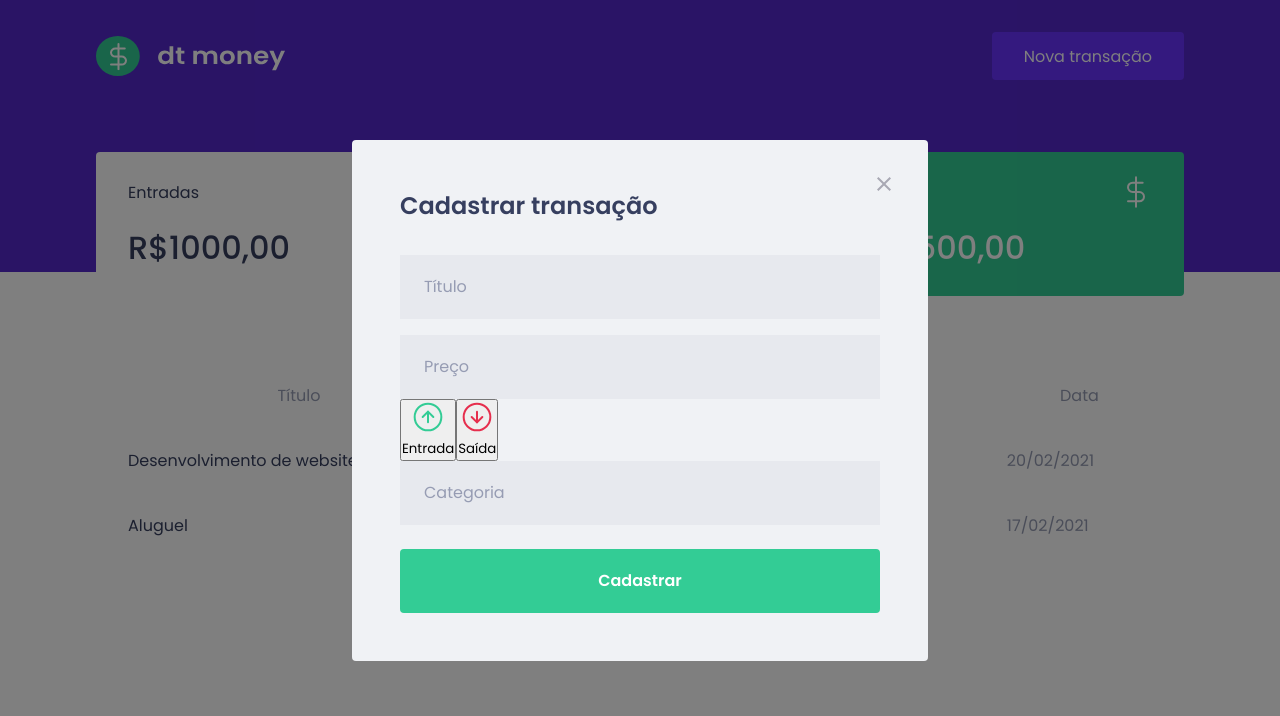
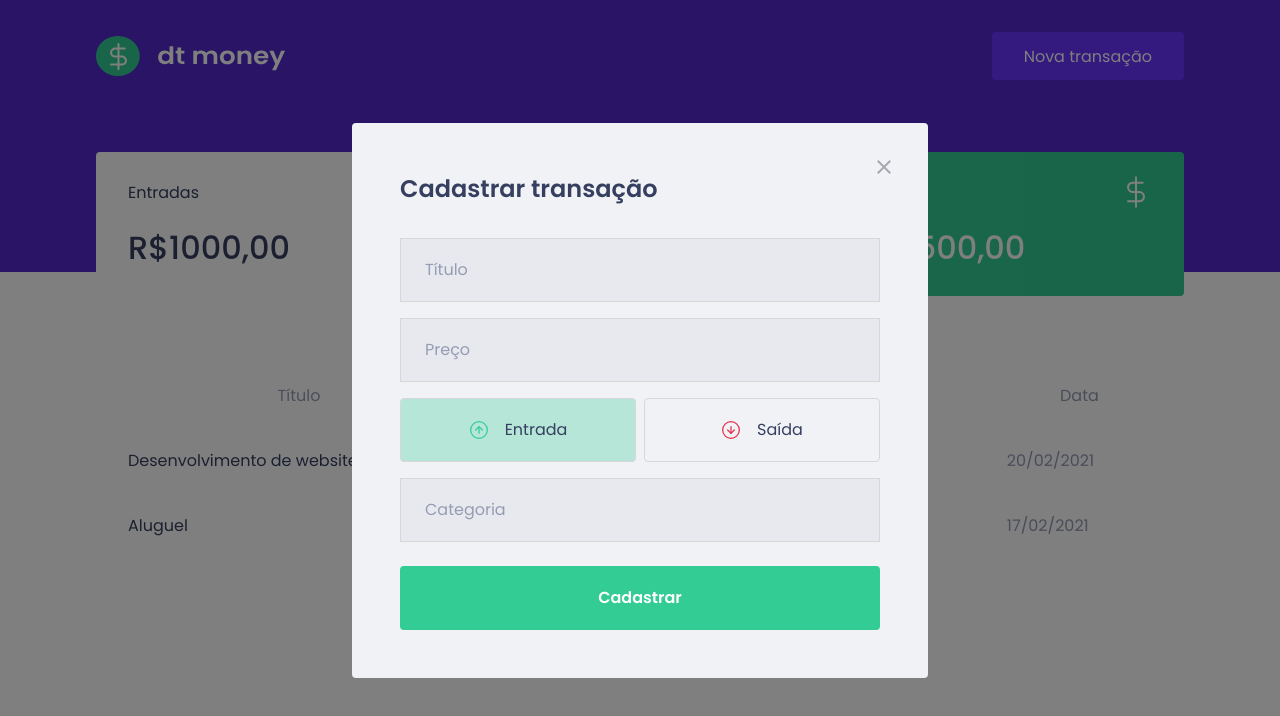
Before and after one commit to Joaovictormartin/ReactJS-Projeto-Financas, a React (Create React App) app: page / in a window 1280 px wide. Both pictures are taken after a click on the button "Nova transação". Shown: the top 716 px of the page. Built offline with nearby package versions, Linux system fonts and the light colour scheme; no server answers; what miragejs would draw is missing.

Commit message:
Alterando os buttons do MOdal

```diff
--- a/src/components/NewTransactionModal/index.tsx
+++ b/src/components/NewTransactionModal/index.tsx
@@ -5,7 +5,7 @@ import entradasImg from "../../assets/svg/entradas.svg";
 import saidasImg from "../../assets/svg/saidas.svg";
 import fecharImg from "../../assets/svg/fechar.svg";
 
-import { Container } from "./styles";
+import { Container, TransactionsTypeContainer, RadioBox } from "./styles";
 
 Modal.setAppElement("#root");
 
@@ -22,6 +22,7 @@ export function NewTransactionModal({
   const [name, setName] = useState("");
   const [price, setPrice] = useState("");
   const [category, setCategory] = useState("");
+  const [type, setType] = useState("deposit");
 
   return (
     <Modal
@@ -54,15 +55,27 @@ export function NewTransactionModal({
           onChange={(e) => setPrice(e.target.value)}
         />
 
-        <button type="button">
-          <img src={entradasImg} alt="Entrada" />
-          <p>Entrada</p>
-        </button>
+        <TransactionsTypeContainer>
+          <RadioBox
+            type="button"
+            onClick={() => { setType('deposit') }}
+            isActive={type === 'deposit'}
+            activeColor="green"
+          >
+            <img src={entradasImg} alt="Entrada" />
+            <span>Entrada</span>
+          </RadioBox>
 
-        <button type="button">
-          <img src={saidasImg} alt="Saída" />
-          <p>Saída</p>
-        </button>
+          <RadioBox
+            type="button"
+            onClick={() => { setType('withdraw') }}
+            isActive={type === 'withdraw'}
+            activeColor="red"
+          >
+            <img src={saidasImg} alt="Saída" />
+            <span>Saída</span>
+          </RadioBox>
+        </TransactionsTypeContainer>
 
         <input
           placeholder="Categoria"
--- a/src/components/NewTransactionModal/styles.ts
+++ b/src/components/NewTransactionModal/styles.ts
@@ -1,4 +1,15 @@
-import styled from 'styled-components';
+import styled from "styled-components";
+import { darken } from "polished";
+
+interface RadioBoxProps {
+  isActive: boolean;
+  activeColor: 'green' | 'red';
+}
+
+const colors = {
+  green: '#33CC9550',
+  red: '#E52e5450',
+}
 
 export const Container = styled.form`
   h2 {
@@ -11,10 +22,10 @@ export const Container = styled.form`
     width: 100%;
     padding: 0 1.5rem;
     height: 4rem;
-    border-radius: 0,25rem;
+    border-radius: 0, 25rem;
 
-    background: var(--input-background) ;
-    border: 1px solid var(--input-border);
+    background: var(--input-background);
+    border: 1px solid var(--border);
 
     font-weight: 400;
     font-size: 1rem;
@@ -37,7 +48,7 @@ export const Container = styled.form`
     border-radius: 0.25rem;
     border: 0;
     font-size: 1rem;
-    margin-top:  1.5rem;
+    margin-top: 1.5rem;
     font-weight: 600;
 
     transition: filter 0.2s;
@@ -47,3 +58,43 @@ export const Container = styled.form`
     }
   }
 `;
+
+export const TransactionsTypeContainer = styled.div`
+  margin: 1rem 0;
+  display: grid;
+  grid-template-columns: repeat(2, 1fr);
+  gap: 0.5rem;
+`;
+
+export const RadioBox = styled.button<RadioBoxProps>`
+  height: 4rem;
+  border: 1px solid var(--border);
+  border-radius: 0.25rem;
+
+  background: ${({isActive, activeColor}) => isActive
+    ? colors[activeColor]
+    : 'transparent'
+  };
+
+  display: flex;
+  align-items: center;
+  justify-content: center;
+
+  transition: border-color 0.2s;
+
+  &:hover {
+    border-color: ${darken(0.1, "#d7d7d7")};
+  }
+
+  img {
+    width: 20px;
+    height: 20px;
+  }
+
+  span {
+    display: inline-block;
+    margin-left: 1rem;
+    font-size: 1rem;
+    color: var(--text-title);
+  }
+`;
```
